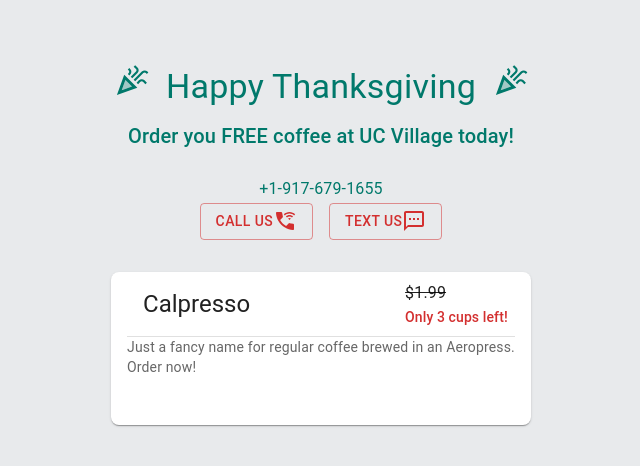
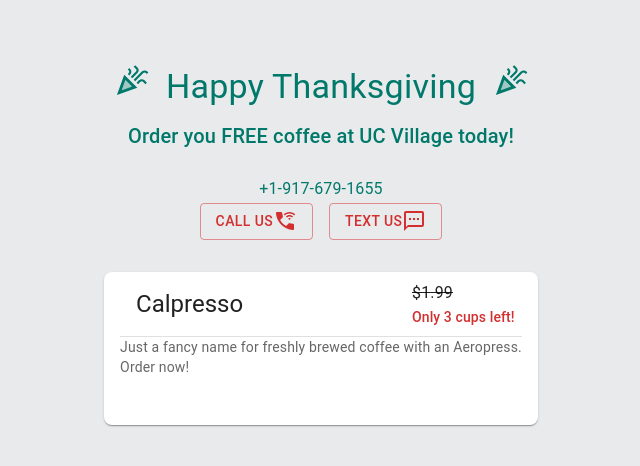
Before and after one commit to JSsquare/calppucino, a Next.js app: page / in a window 1280 px wide. Shown: the top 466 px of the page, without its empty margins (319-959 px from the left). Built offline with nearby package versions, Linux system fonts and the light colour scheme; no server answers.

Commit message:
Change text description Nov 23

```diff
--- a/app/constants.ts
+++ b/app/constants.ts
@@ -7,7 +7,7 @@ export const APP_CONSTANTS = {
     OFFER_INFO: {
         ACTIVE: true,
         ITEM: 'Calpresso',
-        ITEM_DESC: 'Just a fancy name for regular coffee brewed in an Aeropress.',
+        ITEM_DESC: 'Just a fancy name for freshly brewed coffee with an Aeropress.',
         REG_PRICE: '$1.99',
         SALE_PRICE: 'Only 3 cups left!',
     }
```
